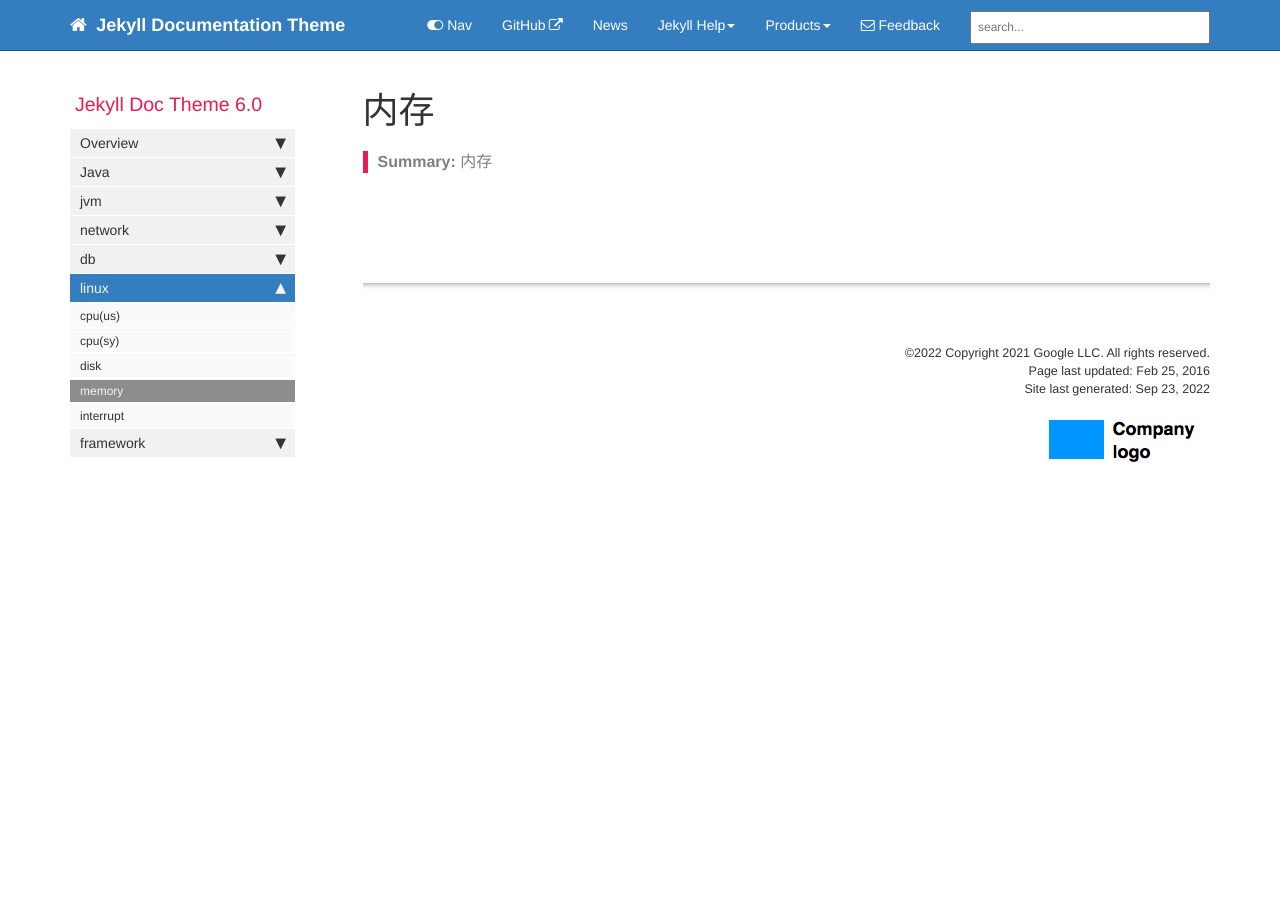
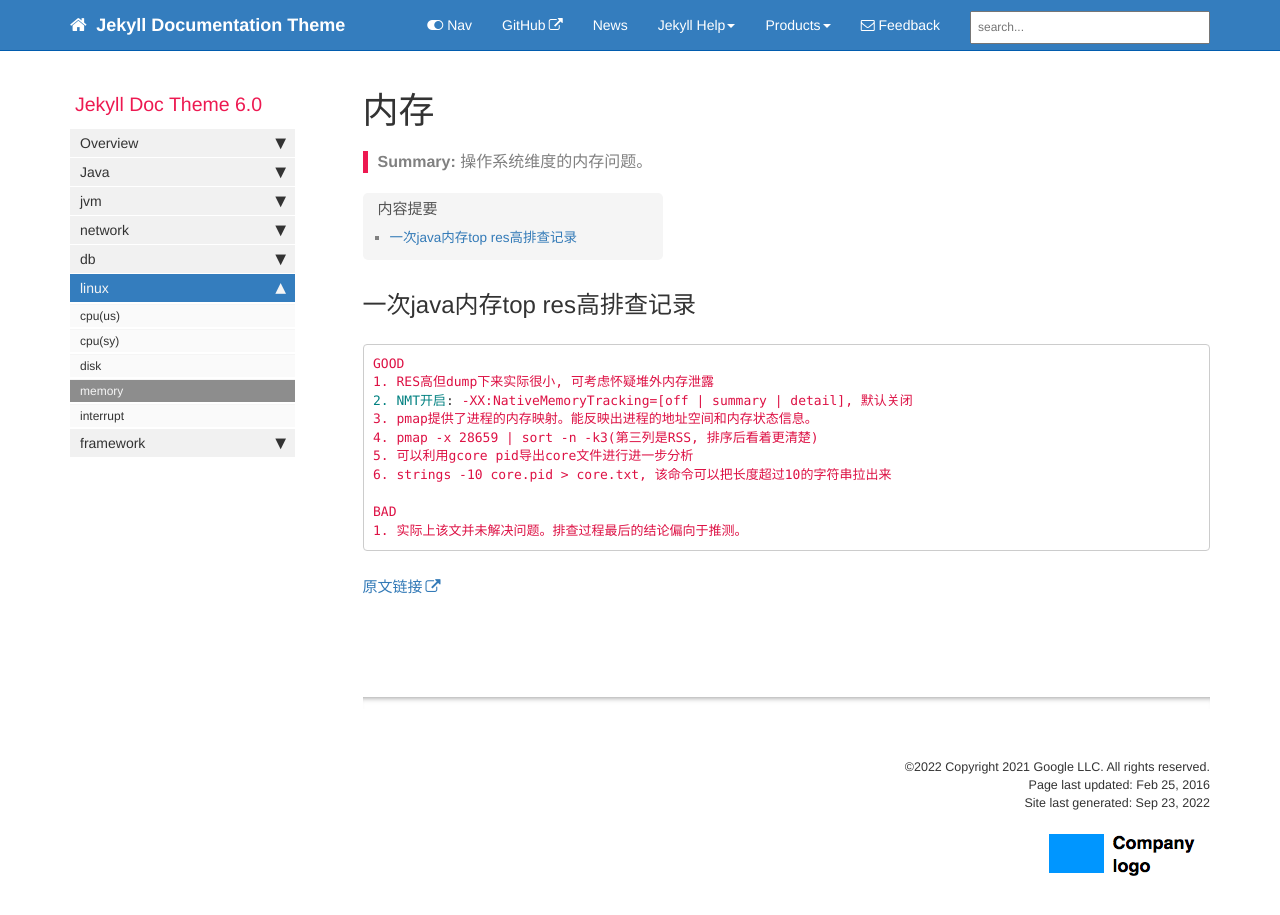
Before and after one commit to sustbeckham/reunion, a Jekyll site: the page built from pages/linux/linux_memory.md, in a window 1280 px wide and 952 px high. Shown: the top 915 px of the window. Built offline with Jekyll 4.4.1, drawn with Linux system fonts in a browser that asks for light colours; comment, search, counter and statistics services are not loaded.

Commit message:
update:top-res

````diff
--- a/pages/linux/linux_memory.md
+++ b/pages/linux/linux_memory.md
@@ -1,10 +1,26 @@
 ---
 title: 内存
 last_updated: Feb 25, 2016
-summary: "内存"
+summary: "操作系统维度的内存问题。"
 sidebar: mydoc_sidebar
 permalink: linux_memory.html
 folder: linux
 ---
 
+## 一次java内存top res高排查记录
+
+```yaml
+GOOD
+1. RES高但dump下来实际很小, 可考虑怀疑堆外内存泄露
+2. NMT开启: -XX:NativeMemoryTracking=[off | summary | detail], 默认关闭
+3. pmap提供了进程的内存映射。能反映出进程的地址空间和内存状态信息。
+4. pmap -x 28659 | sort -n -k3(第三列是RSS, 排序后看着更清楚)
+5. 可以利用gcore pid导出core文件进行进一步分析
+6. strings -10 core.pid > core.txt, 该命令可以把长度超过10的字符串拉出来
+
+BAD
+1. 实际上该文并未解决问题。排查过程最后的结论偏向于推测。
+```
+[原文链接](https://heapdump.cn/article/4161842?from=pc)
+
 {% include links.html %}
````
